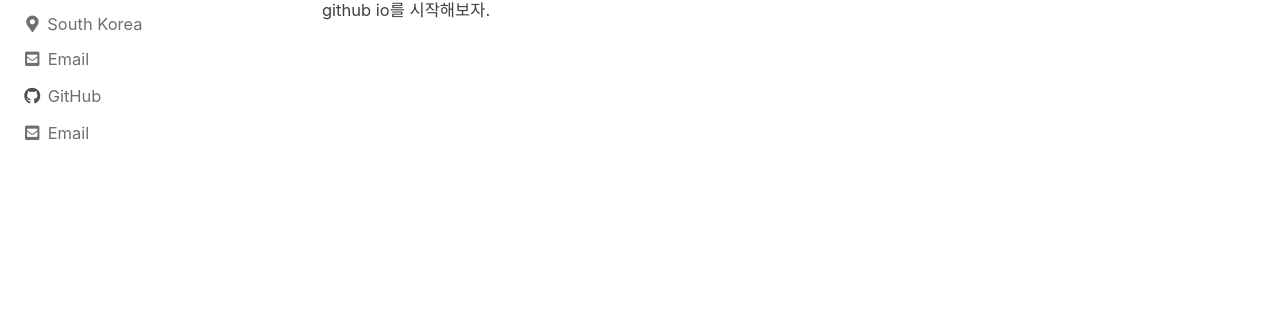
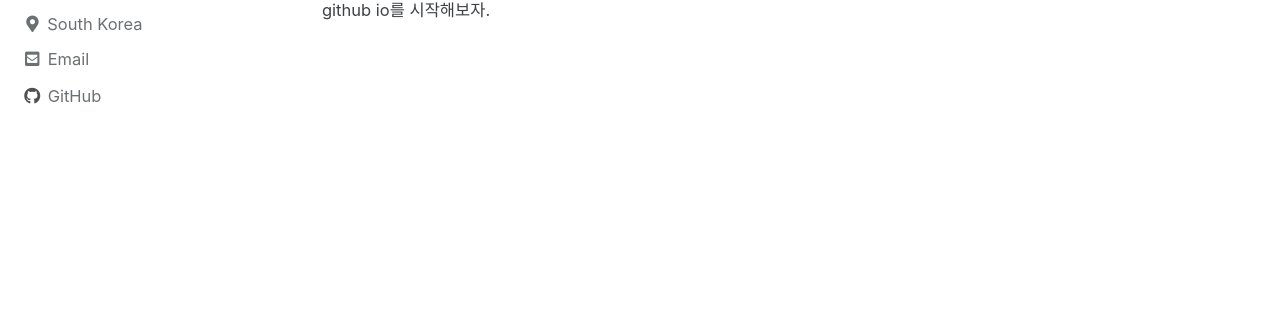
Before and after one commit to subeenz/subeenz.github.io, a Jekyll site: the page built from index.html, in a window 1280 px wide. Shown: the part 308-623 px from the top of the page. Built offline with Jekyll 4.4.1, drawn with Linux system fonts in a browser that asks for light colours; cached includes are drawn as plain includes; the list of posts is cut into pages by our own code.

Commit message:
create author

```diff
--- a/_config.yml
+++ b/_config.yml
@@ -106,7 +106,7 @@ author:
   avatar           : "/assets/images/profile.jpg"# path of avatar image, e.g. "/assets/images/bio-photo.jpg"
   bio              : "There's only one Forky!"
   location         : "South Korea"
-  email            : "chltnqls19@gmail.com"
+  # email            : "chltnqls19@gmail.com"
   links:
     - label: "Email"
       icon: "fas fa-fw fa-envelope-square"
--- a/_layouts/default.html
+++ b/_layouts/default.html
@@ -12,9 +12,8 @@
   <head>
     {% include head.html %}
     {% include head/custom.html %}
-    {% if page.use_math %}
-      {% include mathjax_support.html %}
-    {% endif %}
+    {% include mathjax_support.html %}
+
   </head>
 
   <body class="layout--{{ page.layout | default: layout.layout }}{% if page.classes or layout.classes %}{{ page.classes | default: layout.classes | join: ' ' | prepend: ' ' }}{% endif %}">
```
